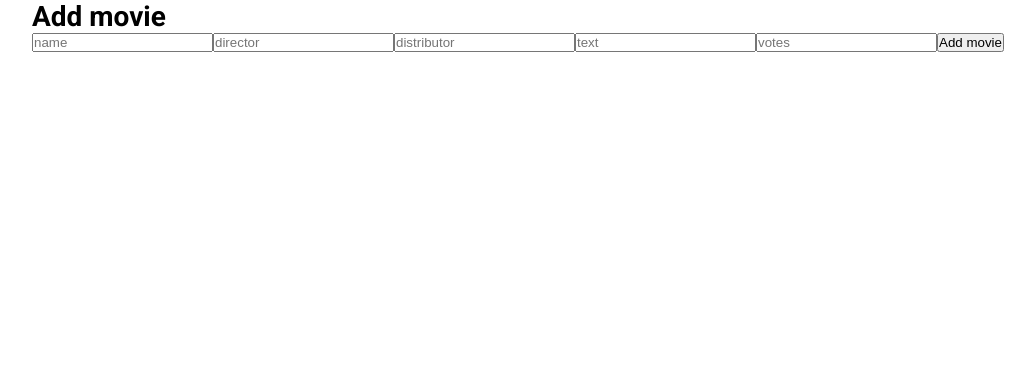
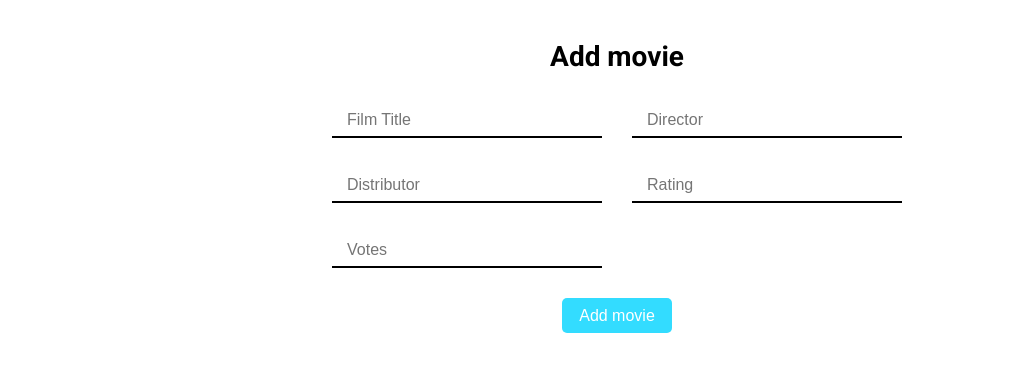
Before and after one commit to sashomilev94/movies-app, a React (Create React App) app: page /add-movie in a window 1280 px wide. Shown: the top 372 px of the page, without its empty margins (23-1058 px from the left). Built offline with nearby package versions, Linux system fonts and the light colour scheme.

Commit message:
Add form and button styles

```diff
--- a/src/App.css
+++ b/src/App.css
@@ -1,13 +1,44 @@
 .TableHeading {
 	display: flex;
 	justify-content: space-between;
+	align-items: center;
 	padding: 15px 0;
+}
+.Btn {
+	display: inline-flex;
+	align-items: center;
+	justify-content: center;
+	padding: 0 15px;
+	border: 2px solid transparent;
+	border-radius: 5px;
+	background-color: #33DCFF;
+	text-decoration: none;
+	height: 35px;
+	color: #fff;
+	font-size: 16px;
+	font-weight: 500;
+	transition: all .4s;
+}
+
+.Btn:hover {
+	border-color: #33DCFF;
+	background-color: transparent;
+	color: #33DCFF;
 }
 
 .Shell {
 	max-width: 1200px;
 	padding: 0 15px;
 	margin: 0 auto;
+}
+
+.TableActions {
+	margin: 20px 0;
+	text-align: right;
+}
+
+.TableActions button + button {
+	margin-left: 25px;
 }
 
 .TableTitles {
@@ -77,3 +108,37 @@
 	opacity: 1;
 	visibility: visible;
 }
+
+.NewMovieFormInner {
+	padding: 40px 0;
+	text-align: center;
+}
+
+.Form {
+	display: flex;
+	flex-wrap: wrap;
+	max-width: 600px;
+	margin: 30px auto -30px;
+}
+
+.FormControls {
+	width: 50%;
+	padding: 0 15px;
+	margin-bottom: 30px;
+}
+
+.FormActions {
+	width: 100%;
+}
+
+.Form input {
+	width: 100%;
+	height: 35px;
+	padding: 0 15px;
+	border-width: 0 0 2px 0;
+	border-style: solid;
+	border-color: #000;
+	border-radius: 0;
+	font-size: 16px;
+	font-weight: 500;
+}
--- a/src/containers/AddMovie/AddMovie.tsx
+++ b/src/containers/AddMovie/AddMovie.tsx
@@ -60,22 +60,40 @@ class AddMovie extends Component <PropsInterface, StateInterface> {
 			<Fragment>
 				<div className="NewMovieForm">
 					<Shell>
-						<h1>Add movie</h1>
+						<div className="NewMovieFormInner">
+							<h1>Add movie</h1>
 
-						<div>
-							<form onSubmit={this.onFormSubmitHandler}>
-								<input placeholder="name" type="text" name="title" required pattern="^[0-9a-zA-Z]+$" onChange={this.onChangeHandler} />
+							<div>
+								<form className="Form" onSubmit={this.onFormSubmitHandler}>
+									<div className="FormControls">
+										<input placeholder="Film Title" type="text" name="title" required onChange={this.onChangeHandler} />
 
-								<input placeholder="director" type="text" name="director" pattern="[a-zA-Z]*" onChange={this.onChangeHandler} />
+									</div>
 
-								<input placeholder="distributor" type="text" name="distributor" pattern="[a-zA-Z]*" onChange={this.onChangeHandler} />
+									<div className="FormControls">
+										<input placeholder="Director" type="text" name="director" required pattern="[a-zA-Z]*" onChange={this.onChangeHandler} />
 
-								<input placeholder="text" pattern="\d+((\.)\d+)?" type="text" name="imdb_rating" onChange={this.onChangeHandler} />
+									</div>
 
-								<input placeholder="votes" pattern="[0-9]*" type="text" name="imdb_votes" onChange={this.onChangeHandler} />
+									<div className="FormControls">
+										<input placeholder="Distributor" required type="text" name="distributor" pattern="[a-zA-Z]*" onChange={this.onChangeHandler} />
 
-								<button>Add movie</button>
-							</form>
+									</div>
+
+									<div className="FormControls">
+										<input placeholder="Rating" required pattern="\d+((\.)\d+)?" type="text" name="imdb_rating" onChange={this.onChangeHandler} />
+
+									</div>
+
+									<div className="FormControls">
+										<input placeholder="Votes" required pattern="[0-9]*" type="text" name="imdb_votes" onChange={this.onChangeHandler} />
+									</div>
+
+									<div className="FormActions">
+										<button className="Btn">Add movie</button>
+									</div>
+								</form>
+							</div>
 						</div>
 					</Shell>
 				</div>
--- a/src/containers/Table/Table.tsx
+++ b/src/containers/Table/Table.tsx
@@ -68,14 +68,17 @@ class Table extends Component <PropsInterface, StateInterface> {
 	    	<Shell>
 	    		<div className="TableHeading">
 	    			<Title title="Movies" />
+
+	    			<NavLink
+	    				className="Btn"
+	    				to="/add-movie">Add Movie</NavLink>
 	    		</div>
 
-    			<button onClick={this.sortButtonClickHandler}>Sort by rating</button>
+    			<div className="TableActions">
+    				<button className="Btn" onClick={this.sortButtonClickHandler}>Sort by rating</button>
 
-    			<button onClick={this.filterButtonClickHandler}>Show rating over {filterRating}</button>
-
-    			<NavLink
-    				to="/add-movie">Add Movie</NavLink>
+    				<button className="Btn" onClick={this.filterButtonClickHandler}>Show rating over {filterRating}</button>
+    			</div>
 
 	    		<div className="TableBody">
 	    			<div className="TableTitles">
```
